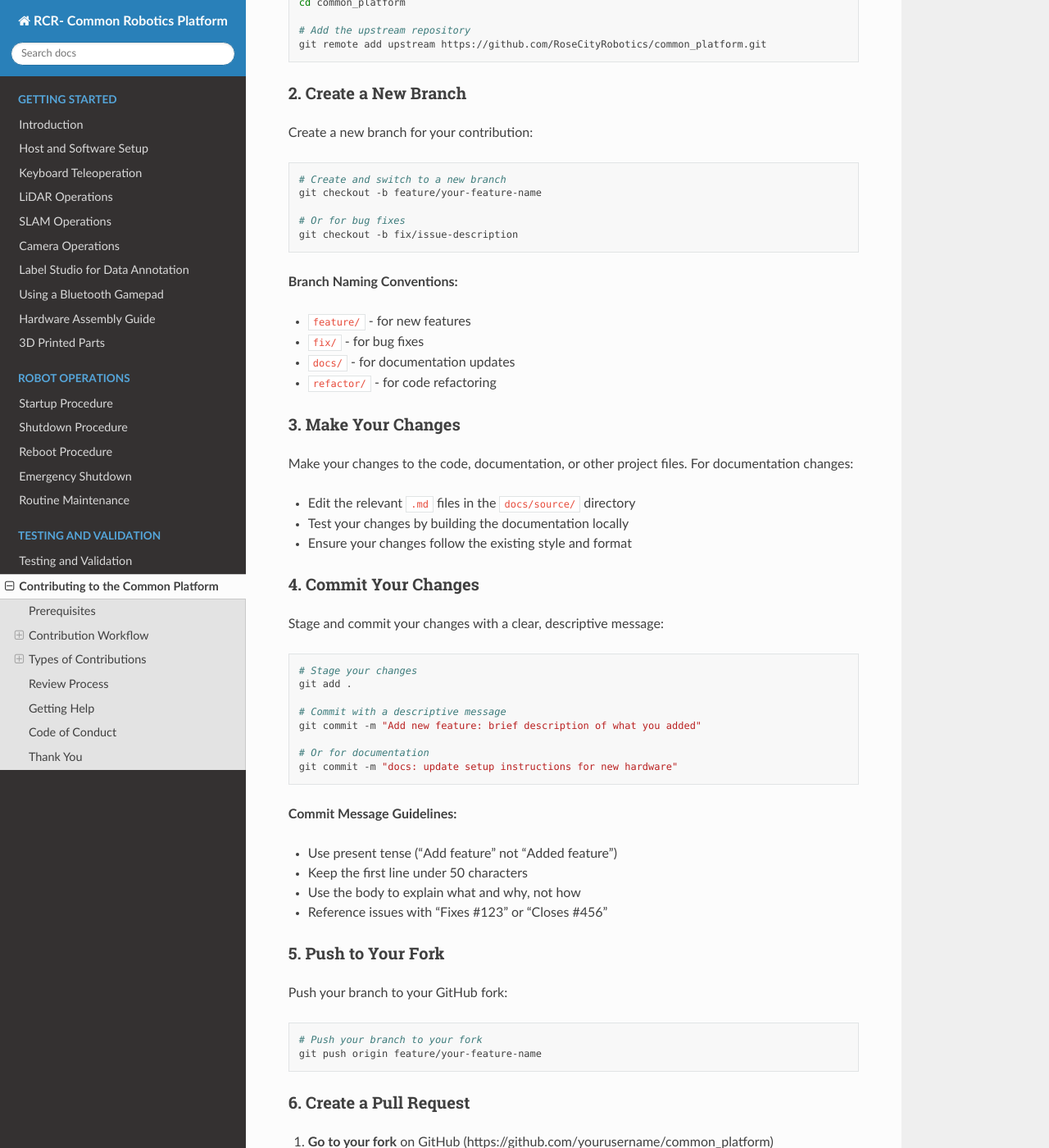
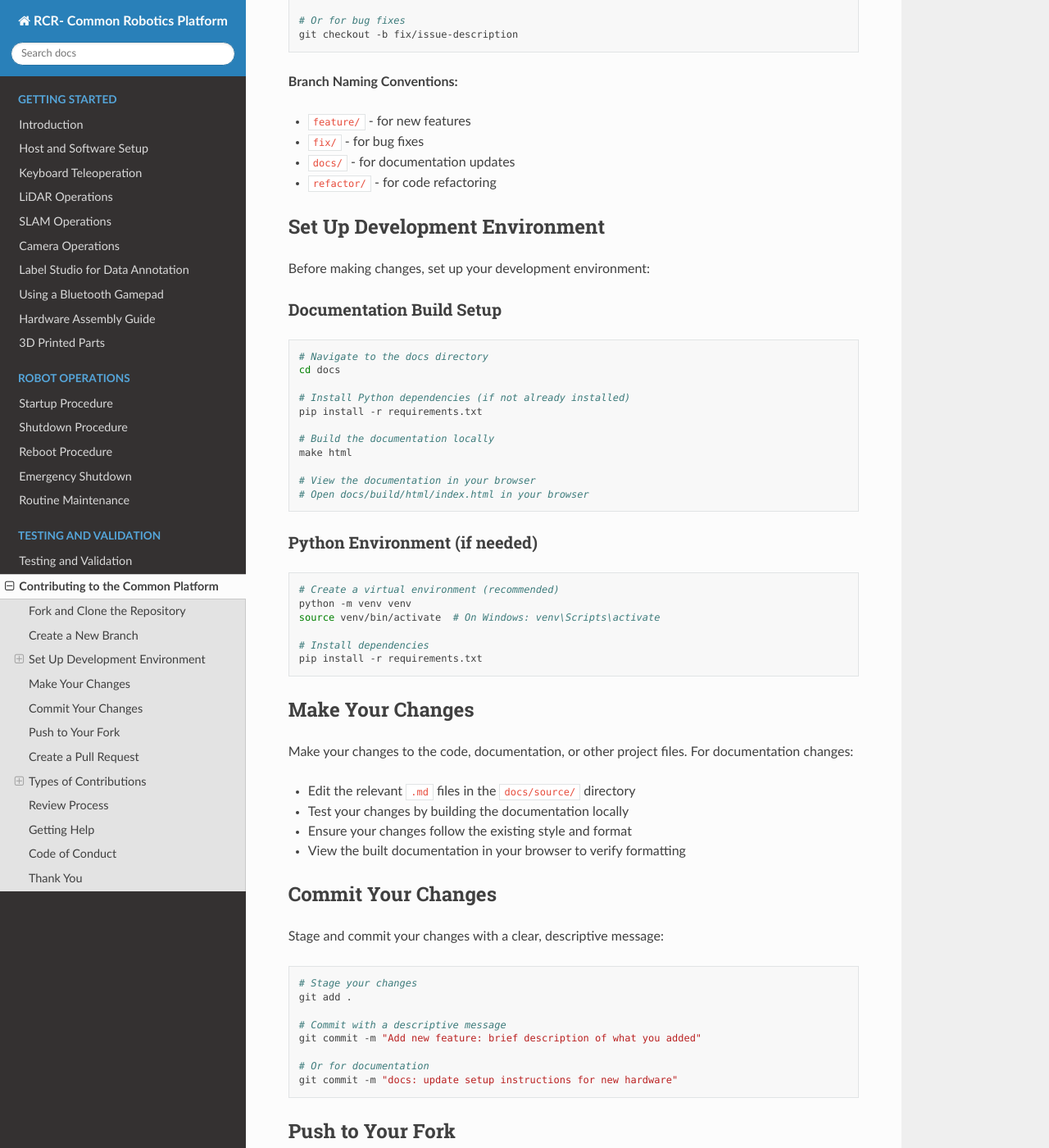
Before and after one commit to RoseCityRobotics/common_platform, a Sphinx documentation site: the page built from docs/source/contributing.md, in a window 1280 px wide and 1400 px high, scrolled down 637 px. Shown: the whole window at 82% size. Built offline with Sphinx 7.4.7 and the Read the Docs theme 3.1.0, drawn with Linux system fonts in a browser that asks for light colours; pages that are not in the unit, such as notebooks, are missing from menus; some of the changed text lies outside the part shown.

Commit message:
contributing guide

````diff
--- a/docs/source/contributing.md
+++ b/docs/source/contributing.md
@@ -2,16 +2,8 @@
 
 Thank you for your interest in contributing to the RCR Common Platform! This guide will walk you through the process of making contributions to the project.
 
-## Prerequisites
 
-Before contributing, make sure you have:
-- A GitHub account
-- Git installed on your development machine
-- Basic familiarity with Git and GitHub (see our [Git Guide](https://github.com/RoseCityRobotics/rcr-foundations) for detailed instructions)
-
-## Contribution Workflow
-
-### 1. Fork and Clone the Repository
+## Fork and Clone the Repository
 
 First, fork the repository on GitHub, then clone your fork locally:
 
@@ -24,7 +16,7 @@ cd common_platform
 git remote add upstream https://github.com/RoseCityRobotics/common_platform.git
 ```
 
-### 2. Create a New Branch
+## Create a New Branch
 
 Create a new branch for your contribution:
 
@@ -42,15 +34,47 @@ git checkout -b fix/issue-description
 - `docs/` - for documentation updates
 - `refactor/` - for code refactoring
 
-### 3. Make Your Changes
+## Set Up Development Environment
+
+Before making changes, set up your development environment:
+
+#### Documentation Build Setup
+
+```bash
+# Navigate to the docs directory
+cd docs
+
+# Install Python dependencies (if not already installed)
+pip install -r requirements.txt
+
+# Build the documentation locally
+make html
+
+# View the documentation in your browser
+# Open docs/build/html/index.html in your browser
+```
+
+#### Python Environment (if needed)
+
+```bash
+# Create a virtual environment (recommended)
+python -m venv venv
+source venv/bin/activate  # On Windows: venv\Scripts\activate
+
+# Install dependencies
+pip install -r requirements.txt
+```
+
+## Make Your Changes
 
 Make your changes to the code, documentation, or other project files. For documentation changes:
 
 - Edit the relevant `.md` files in the `docs/source/` directory
 - Test your changes by building the documentation locally
 - Ensure your changes follow the existing style and format
+- View the built documentation in your browser to verify formatting
 
-### 4. Commit Your Changes
+## Commit Your Changes
 
 Stage and commit your changes with a clear, descriptive message:
 
@@ -65,13 +89,7 @@ git commit -m "Add new feature: brief description of what you added"
 git commit -m "docs: update setup instructions for new hardware"
 ```
 
-**Commit Message Guidelines:**
-- Use present tense ("Add feature" not "Added feature")
-- Keep the first line under 50 characters
-- Use the body to explain what and why, not how
-- Reference issues with "Fixes #123" or "Closes #456"
-
-### 5. Push to Your Fork
+## Push to Your Fork
 
 Push your branch to your GitHub fork:
 
@@ -80,7 +98,7 @@ Push your branch to your GitHub fork:
 git push origin feature/your-feature-name
 ```
 
-### 6. Create a Pull Request
+## Create a Pull Request
 
 1. **Go to your fork** on GitHub (https://github.com/yourusername/common_platform)
 2. **Click "Compare & pull request"** for your new branch
````
